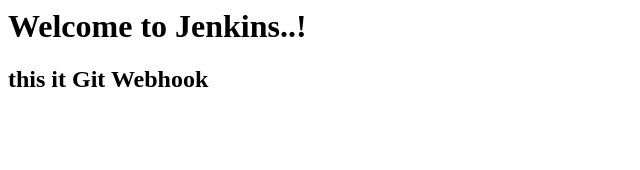
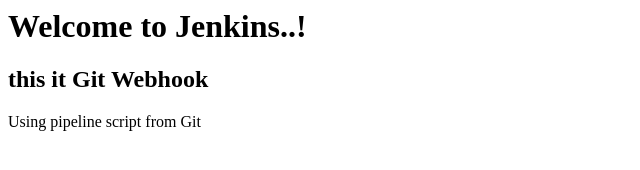
Before and after one commit to helpingpeopletolearn/html-portal, a plain HTML site: page index.html in a window 1280 px wide. Shown: the whole page, without its empty margins (0-640 px from the left). Drawn offline with Linux system fonts and the light colour scheme.

Commit message:
Update index.html

```diff
--- a/index.html
+++ b/index.html
@@ -1,2 +1,3 @@
 <h1> Welcome to Jenkins..!</h1>
 <h2> this it Git Webhook </h2>
+Using pipeline script from Git
```
